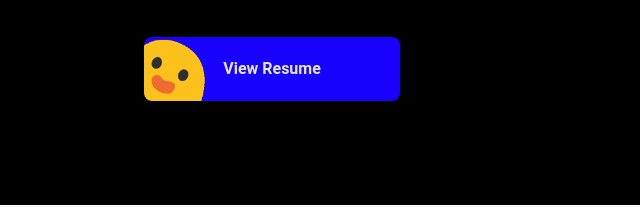
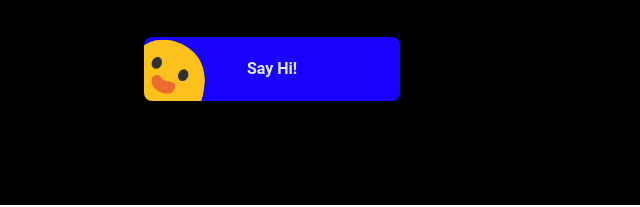
Before and after one commit to SumitYadav8181/sumit-portfolio, a website: page public/index.html in a window 1280 px wide. Shown: the part 451-658 px from the top of the page, 0-640 px from the left. Drawn offline with nearby package versions, Linux system fonts and the light colour scheme; files that its build step writes are made by us from their sources.

Commit message:
cta change

```diff
--- a/public/index.html
+++ b/public/index.html
@@ -42,11 +42,10 @@ Interested in Building Something Similar?
               </p>
             </span>
             <div class="text-center sm:text-left mb-20 sm:mb-0">
-              <a href="https://www.dropbox.com/s/qdpm8vib4xiym84/Resume-%20Sumit%20Kumar%20Yadav.pdf?dl=0"
+              <a href="https://www.linkedin.com/in/sumityadav8181/"
                 target="_blank">
                 <button
-                  class="gradient h-16 w-64 text-gray-300 m-2 rounded-lg mt-10 text-center font-semibold peak">View
-                  Resume</button></a>
+                  class="gradient h-16 w-64 text-gray-300 m-2 rounded-lg mt-10 text-center font-semibold peak">Say Hi!</button></a>
             </div>
           </div>
         </div>
```
